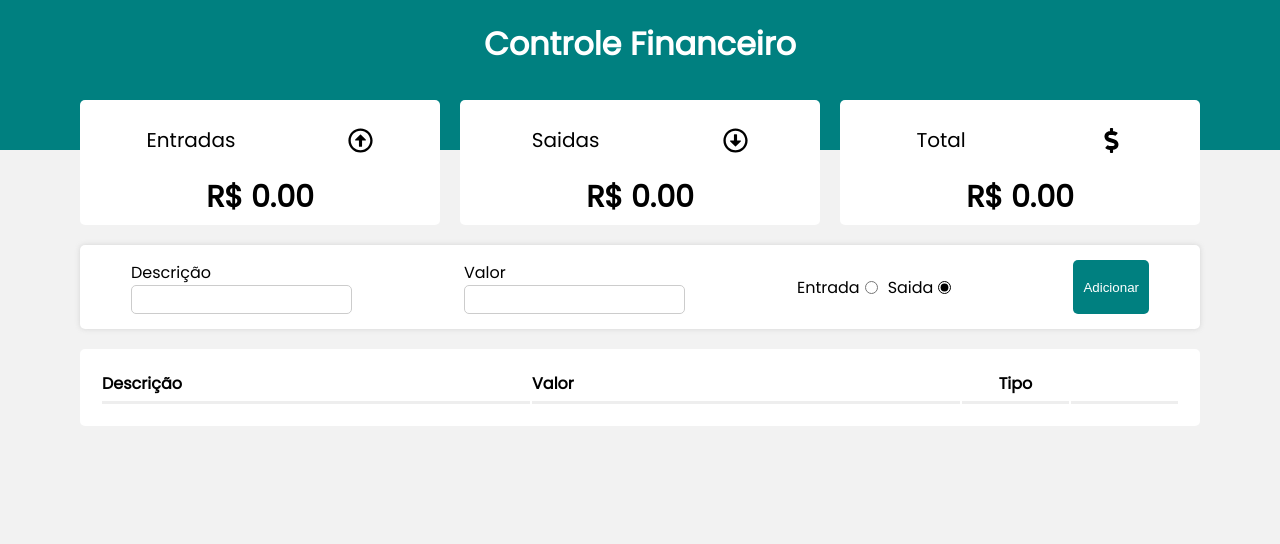
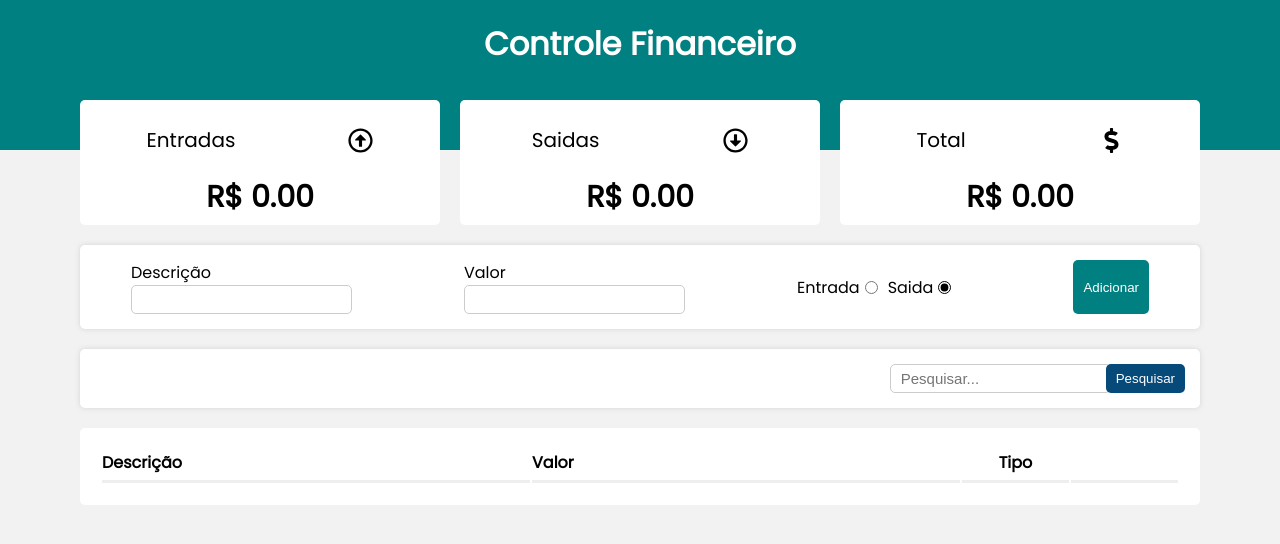
Before and after one commit to lucascsmenezes/app-controle-financeiro, a React (Create React App) app: page / in a window 1280 px wide. Shown: the top 544 px of the page. Built offline with nearby package versions, Linux system fonts and the light colour scheme.

Commit message:
Adição de campo de pesquisa

```diff
--- a/src/components/Form/index.js
+++ b/src/components/Form/index.js
@@ -4,6 +4,7 @@ import * as C from "./styles";
 
 
 const Form = ({handleAdd, transactionsList, setTransactionsList}) => {
+
   const [desc, setDesc] = useState("");
   const [amount, setAmount] = useState("");
   const [isExpense, setExpense] = useState(false);
@@ -31,6 +32,15 @@ const Form = ({handleAdd, transactionsList, setTransactionsList}) => {
 
     setDesc("");
     setAmount("");
+  }
+
+  const [search, setSearch] = useState("");
+  const handleSearch = () => {
+    if(!search){
+      alert("Informe a descrição");
+      return;
+    }
+
   }
   return(
     <>
@@ -73,7 +83,18 @@ const Form = ({handleAdd, transactionsList, setTransactionsList}) => {
         <C.Button onClick={handleSave}>Adicionar</C.Button>
       </C.Container>
 
-      <Grid itens={transactionsList} setItens={setTransactionsList}/>
+      <C.ContainerSearch>
+          <C.InputContentSearch>
+            <C.Input
+            value={search}
+            placeholder='Pesquisar...'
+            onChange={(e) => setSearch(e.target.value)}
+          />
+          </C.InputContentSearch>
+          <C.ButtonSearch onClick={handleSearch}>Pesquisar</C.ButtonSearch>
+      </C.ContainerSearch>
+
+      <Grid itens={transactionsList} setItens={setTransactionsList} />
     </>
     );
 };
--- a/src/components/Form/styles.js
+++ b/src/components/Form/styles.js
@@ -16,11 +16,43 @@ export const Container = styled.div`
         display: grid;
     }
 `;
+export const ContainerSearch = styled.div`
+    max-width: 1120px;
+    margin: 20px auto;
+    width: 98%;
+    background-color: #fff;
+    box-shadow: 0px 0px 5px #cccc;
+    border-radius: 5px;
+    display: flex;
+    justify-content: right;
+    flex-direction: row;
+    padding: 15px 0px;
+    gap: 10px;
+
+    @media (max-width: 750px){
+        display: flex;
+        flex-direction: column;
+        align-items:center;
+        justify-content:center;
+    }
+`;
 
 export const InputContent = styled.div`
     display: flex;
     flex-direction: column;
 `;
+
+export const InputContentSearch = styled.div`
+    display: flex;
+    flex-direction: column;
+    justify-content: right;
+
+    @media (max-width: 750px){
+        display: flex;
+        flex-direction: column;
+    }
+`;
+
 
 export const Label = styled.label``;
 
@@ -31,6 +63,10 @@ export const Input = styled.input`
     padding: 5px 10px;
     font-size: 15px;
     border: 1px solid #ccc;
+`;
+
+export const InputSearch = styled.input`
+    padding: 5px 10px;
 `;
 
 export const RadioGroup = styled.div`
@@ -54,3 +90,12 @@ export const Button = styled.button`
     color: white;
     background-color: teal;
 `;
+export const ButtonSearch = styled.button`
+    padding: 5px 10px;
+    border: none;
+    border-radius: 5px;
+    cursor: pointer;
+    color: white;
+    background-color: #064a7a;
+    transform: translateX(-15px);
+`;
```
Also changed, not shown: src/components/GridItem/index.js (line endings or trailing spaces).
